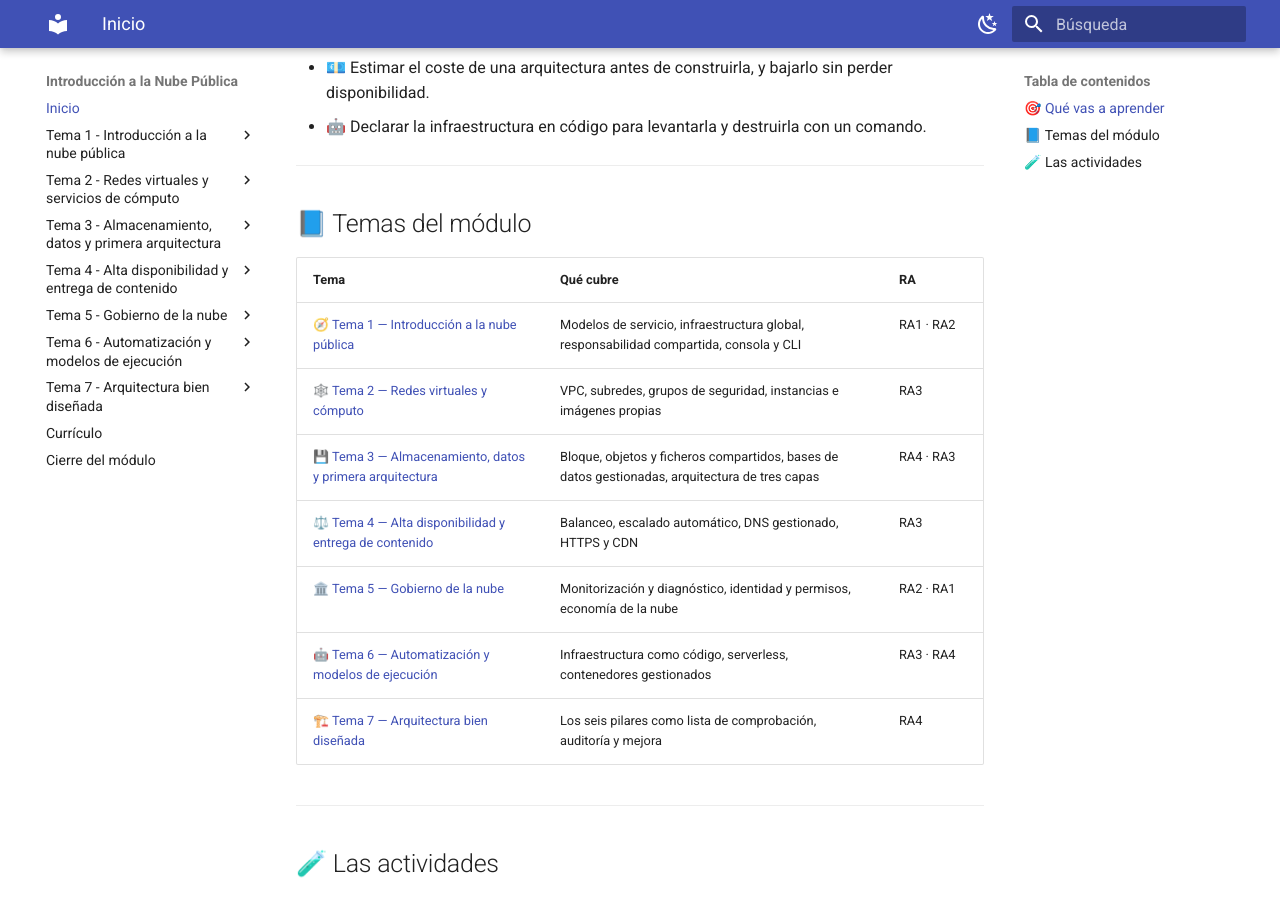
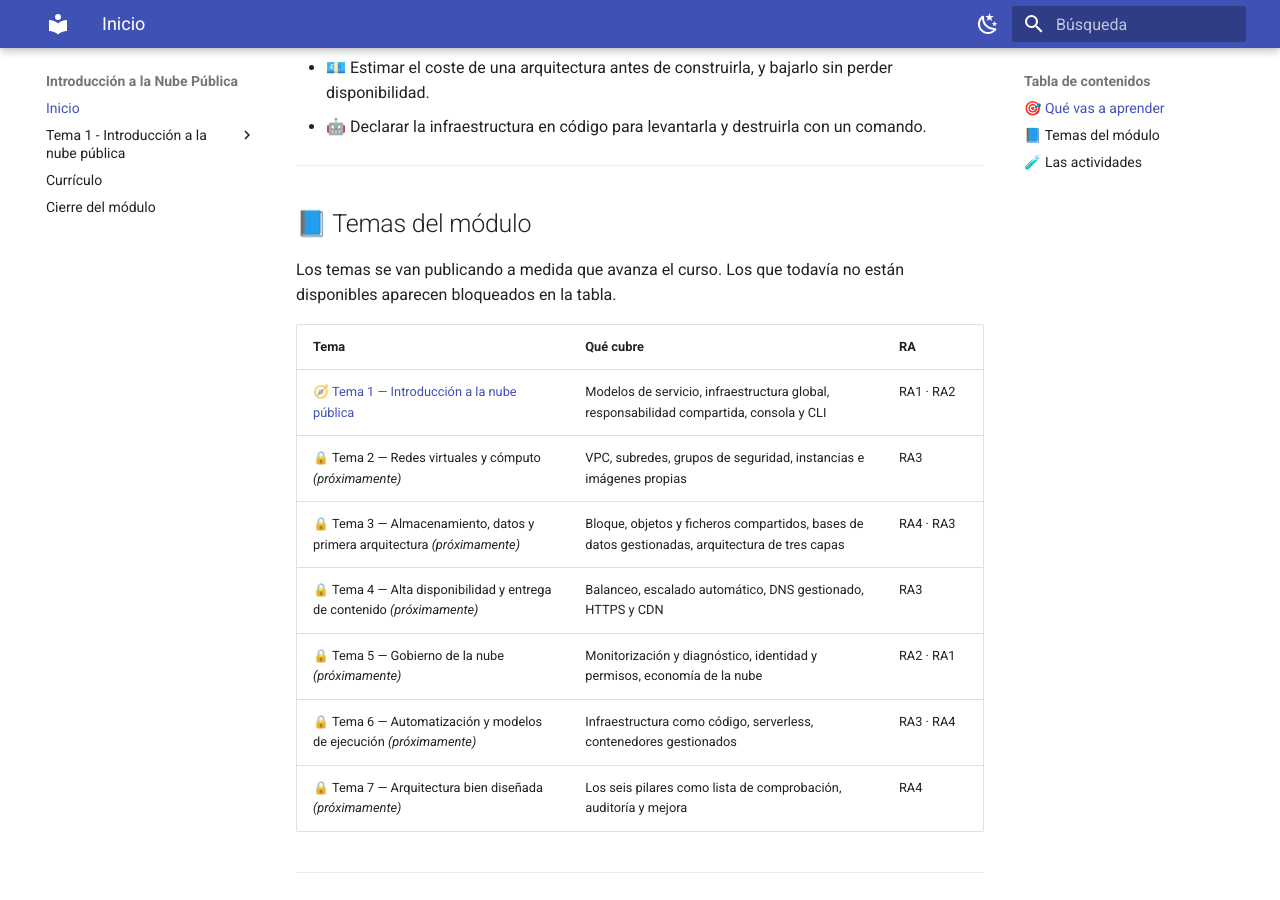
Before and after one commit to aitorventura/introduccion-nube, an MkDocs documentation site: the page built from docs/index.md, in a window 1280 px wide and 900 px high, scrolled down 605 px. Built offline with MkDocs 1.6.1 and Material for MkDocs 9.7.7, drawn with Linux system fonts in a browser that asks for light colours; some of the changed lines change nothing that is shown.

Commit message:
Publica solo Tema 1 y deja Tema 2-7 bloqueados hasta que avance el curso

```diff
--- a/docs/index.md
+++ b/docs/index.md
@@ -20,15 +20,20 @@ Montar un servidor ya no significa comprar una máquina. Significa pedirla, usar
 
 ## 📘 Temas del módulo
 
+Los temas se van publicando a medida que avanza el curso. Los que todavía no están disponibles aparecen bloqueados en la tabla.
+
 | Tema | Qué cubre | RA |
 |------|-----------|-----|
 | 🧭 [Tema 1 — Introducción a la nube pública](tema1/index.md) | Modelos de servicio, infraestructura global, responsabilidad compartida, consola y CLI | RA1 · RA2 |
-| 🕸️ [Tema 2 — Redes virtuales y cómputo](tema2/index.md) | VPC, subredes, grupos de seguridad, instancias e imágenes propias | RA3 |
-| 💾 [Tema 3 — Almacenamiento, datos y primera arquitectura](tema3/index.md) | Bloque, objetos y ficheros compartidos, bases de datos gestionadas, arquitectura de tres capas | RA4 · RA3 |
-| ⚖️ [Tema 4 — Alta disponibilidad y entrega de contenido](tema4/index.md) | Balanceo, escalado automático, DNS gestionado, HTTPS y CDN | RA3 |
-| 🏛️ [Tema 5 — Gobierno de la nube](tema5/index.md) | Monitorización y diagnóstico, identidad y permisos, economía de la nube | RA2 · RA1 |
-| 🤖 [Tema 6 — Automatización y modelos de ejecución](tema6/index.md) | Infraestructura como código, serverless, contenedores gestionados | RA3 · RA4 |
-| 🏗️ [Tema 7 — Arquitectura bien diseñada](tema7/index.md) | Los seis pilares como lista de comprobación, auditoría y mejora | RA4 |
+| 🔒 Tema 2 — Redes virtuales y cómputo *(próximamente)* | VPC, subredes, grupos de seguridad, instancias e imágenes propias | RA3 |
+| 🔒 Tema 3 — Almacenamiento, datos y primera arquitectura *(próximamente)* | Bloque, objetos y ficheros compartidos, bases de datos gestionadas, arquitectura de tres capas | RA4 · RA3 |
+| 🔒 Tema 4 — Alta disponibilidad y entrega de contenido *(próximamente)* | Balanceo, escalado automático, DNS gestionado, HTTPS y CDN | RA3 |
+| 🔒 Tema 5 — Gobierno de la nube *(próximamente)* | Monitorización y diagnóstico, identidad y permisos, economía de la nube | RA2 · RA1 |
+| 🔒 Tema 6 — Automatización y modelos de ejecución *(próximamente)* | Infraestructura como código, serverless, contenedores gestionados | RA3 · RA4 |
+| 🔒 Tema 7 — Arquitectura bien diseñada *(próximamente)* | Los seis pilares como lista de comprobación, auditoría y mejora | RA4 |
+
+<!-- Al desbloquear un tema (ver mkdocs.yml): cambia su fila de "🔒 Tema N — título *(próximamente)*"
+     a "[emoji] [Tema N — título](temaN/index.md)", igual que la fila del Tema 1. -->
 
 ---
 
--- a/mkdocs.yml
+++ b/mkdocs.yml
@@ -1,3 +1,17 @@
+# ── Desbloqueo progresivo de temas ──────────────────────────────────────────
+# Para publicar un tema nuevo cuando llegue su semana:
+#   1. Quita su línea de "exclude_docs" (abajo).
+#   2. Descomenta su bloque en "nav" (quita el "# " de cada línea de ese tema).
+#   3. mkdocs gh-deploy
+# Los temas listados en exclude_docs NO se generan en el sitio (ni siquiera por URL directa).
+exclude_docs: |
+  tema2/*
+  tema3/*
+  tema4/*
+  tema5/*
+  tema6/*
+  tema7/*
+
 site_name: Introducción a la Nube Pública
 site_author: Alejandro Roig y Aitor Ventura
 
@@ -32,63 +46,63 @@ nav:
       - Primer contacto profesional con AWS:
           - Primer contacto profesional con AWS: tema1/primer-contacto-aws.md
           - Actividad 1.1 - Tu primer despliegue en la nube: tema1/actividad_1_1.md
-  - Tema 2 - Redes virtuales y servicios de cómputo:
-      - Tema 2 - Introducción: tema2/index.md
-      - Diseño de la red virtual:
-          - Diseño de la red virtual: tema2/vpc-diseno.md
-          - Actividad 2.1 - Tu propia VPC en dos zonas: tema2/actividad_2_1.md
-      - Seguridad de red:
-          - Seguridad de red: tema2/seguridad-red.md
-          - Actividad 2.2 - Diagnóstico de fallos de red por capas: tema2/actividad_2_2.md
-      - Máquinas virtuales:
-          - Máquinas virtuales: tema2/maquinas-virtuales.md
-          - Actividad 2.3 - De instancia a plantilla: tema2/actividad_2_3.md
-  - Tema 3 - Almacenamiento, datos y primera arquitectura:
-      - Tema 3 - Introducción: tema3/index.md
-      - Servicios de almacenamiento:
-          - Servicios de almacenamiento: tema3/almacenamiento.md
-          - Actividad 3.1 - S3, EBS y EFS - tres soluciones de almacenamiento: tema3/actividad_3_1.md
-      - Bases de datos gestionadas:
-          - Bases de datos gestionadas: tema3/bases-datos-gestionadas.md
-          - Actividad 3.2 - Migración a base de datos gestionada con RDS: tema3/actividad_3_2.md
-      - Primera arquitectura completa:
-          - Primera arquitectura completa: tema3/arquitectura-completa.md
-          - Actividad 3.3 - Arquitectura de tres capas - front, aplicación y base de datos: tema3/actividad_3_3.md
-  - Tema 4 - Alta disponibilidad y entrega de contenido:
-      - Tema 4 - Introducción: tema4/index.md
-      - Balanceo de carga y escalado automático:
-          - Balanceo de carga y escalado automático: tema4/alta-disponibilidad-escalado.md
-          - Actividad 4.1 - Balanceador de carga y Auto Scaling Group: tema4/actividad_4_1.md
-      - DNS, HTTPS y distribución de contenido:
-          - DNS, HTTPS y distribución de contenido: tema4/dns-https-cdn.md
-          - Actividad 4.2 - Dominio propio y caché en el borde: tema4/actividad_4_2.md
-  - Tema 5 - Gobierno de la nube:
-      - Tema 5 - Introducción: tema5/index.md
-      - Monitorización y operación:
-          - Monitorización y operación: tema5/monitorizacion-operacion.md
-          - Actividad 5.1 - Monitorización y diagnóstico con CloudWatch: tema5/actividad_5_1.md
-      - Identidad y gestión de accesos:
-          - Identidad y gestión de accesos: tema5/iam-aplicado.md
-          - Actividad 5.2 - Gestión de credenciales y políticas IAM: tema5/actividad_5_2.md
-      - Economía de la nube:
-          - Economía de la nube: tema5/economia-nube.md
-          - Actividad 5.3 - Cuánto cuesta lo que has construido: tema5/actividad_5_3.md
-  - Tema 6 - Automatización y modelos de ejecución:
-      - Tema 6 - Introducción: tema6/index.md
-      - Infraestructura como código:
-          - Infraestructura como código: tema6/infraestructura-como-codigo.md
-          - Actividad 6.1 - Destruir y reconstruir: tema6/actividad_6_1.md
-      - Serverless:
-          - Serverless: tema6/serverless.md
-          - Actividad 6.2 - Una función por cada imagen: tema6/actividad_6_2.md
-      - Contenedores gestionados:
-          - Contenedores gestionados: tema6/contenedores-gestionados.md
-          - Actividad 6.3 - Tu imagen, sin servidores: tema6/actividad_6_3.md
-  - Tema 7 - Arquitectura bien diseñada:
-      - Tema 7 - Introducción: tema7/index.md
-      - Well-Architected - los seis pilares:
-          - Well-Architected - los seis pilares: tema7/well-architected.md
-          - Actividad 7.1 - Auditoría y mejora: tema7/actividad_7_1.md
+  # - Tema 2 - Redes virtuales y servicios de cómputo:
+  #     - Tema 2 - Introducción: tema2/index.md
+  #     - Diseño de la red virtual:
+  #         - Diseño de la red virtual: tema2/vpc-diseno.md
+  #         - Actividad 2.1 - Tu propia VPC en dos zonas: tema2/actividad_2_1.md
+  #     - Seguridad de red:
+  #         - Seguridad de red: tema2/seguridad-red.md
+  #         - Actividad 2.2 - Diagnóstico de fallos de red por capas: tema2/actividad_2_2.md
+  #     - Máquinas virtuales:
+  #         - Máquinas virtuales: tema2/maquinas-virtuales.md
+  #         - Actividad 2.3 - De instancia a plantilla: tema2/actividad_2_3.md
+  # - Tema 3 - Almacenamiento, datos y primera arquitectura:
+  #     - Tema 3 - Introducción: tema3/index.md
+  #     - Servicios de almacenamiento:
+  #         - Servicios de almacenamiento: tema3/almacenamiento.md
+  #         - Actividad 3.1 - S3, EBS y EFS - tres soluciones de almacenamiento: tema3/actividad_3_1.md
+  #     - Bases de datos gestionadas:
+  #         - Bases de datos gestionadas: tema3/bases-datos-gestionadas.md
+  #         - Actividad 3.2 - Migración a base de datos gestionada con RDS: tema3/actividad_3_2.md
+  #     - Primera arquitectura completa:
+  #         - Primera arquitectura completa: tema3/arquitectura-completa.md
+  #         - Actividad 3.3 - Arquitectura de tres capas - front, aplicación y base de datos: tema3/actividad_3_3.md
+  # - Tema 4 - Alta disponibilidad y entrega de contenido:
+  #     - Tema 4 - Introducción: tema4/index.md
+  #     - Balanceo de carga y escalado automático:
+  #         - Balanceo de carga y escalado automático: tema4/alta-disponibilidad-escalado.md
+  #         - Actividad 4.1 - Balanceador de carga y Auto Scaling Group: tema4/actividad_4_1.md
+  #     - DNS, HTTPS y distribución de contenido:
+  #         - DNS, HTTPS y distribución de contenido: tema4/dns-https-cdn.md
+  #         - Actividad 4.2 - Dominio propio y caché en el borde: tema4/actividad_4_2.md
+  # - Tema 5 - Gobierno de la nube:
+  #     - Tema 5 - Introducción: tema5/index.md
+  #     - Monitorización y operación:
+  #         - Monitorización y operación: tema5/monitorizacion-operacion.md
+  #         - Actividad 5.1 - Monitorización y diagnóstico con CloudWatch: tema5/actividad_5_1.md
+  #     - Identidad y gestión de accesos:
+  #         - Identidad y gestión de accesos: tema5/iam-aplicado.md
+  #         - Actividad 5.2 - Gestión de credenciales y políticas IAM: tema5/actividad_5_2.md
+  #     - Economía de la nube:
+  #         - Economía de la nube: tema5/economia-nube.md
+  #         - Actividad 5.3 - Cuánto cuesta lo que has construido: tema5/actividad_5_3.md
+  # - Tema 6 - Automatización y modelos de ejecución:
+  #     - Tema 6 - Introducción: tema6/index.md
+  #     - Infraestructura como código:
+  #         - Infraestructura como código: tema6/infraestructura-como-codigo.md
+  #         - Actividad 6.1 - Destruir y reconstruir: tema6/actividad_6_1.md
+  #     - Serverless:
+  #         - Serverless: tema6/serverless.md
+  #         - Actividad 6.2 - Una función por cada imagen: tema6/actividad_6_2.md
+  #     - Contenedores gestionados:
+  #         - Contenedores gestionados: tema6/contenedores-gestionados.md
+  #         - Actividad 6.3 - Tu imagen, sin servidores: tema6/actividad_6_3.md
+  # - Tema 7 - Arquitectura bien diseñada:
+  #     - Tema 7 - Introducción: tema7/index.md
+  #     - Well-Architected - los seis pilares:
+  #         - Well-Architected - los seis pilares: tema7/well-architected.md
+  #         - Actividad 7.1 - Auditoría y mejora: tema7/actividad_7_1.md
   - Currículo: curriculum.md
   - Cierre del módulo: cierre.md
 
```
